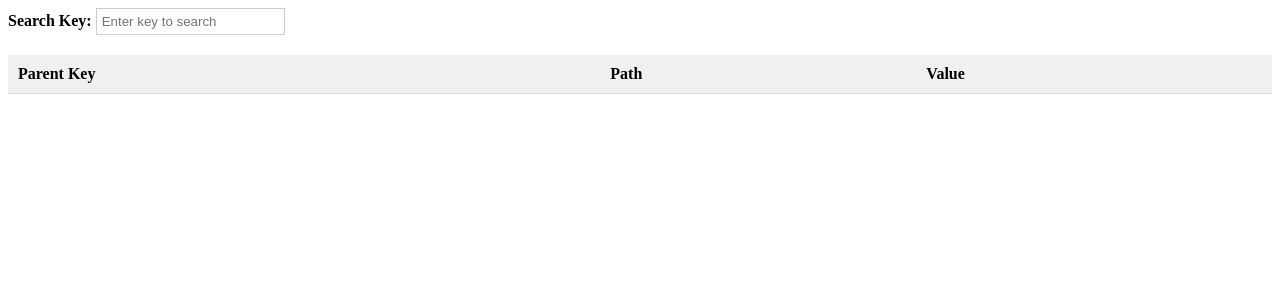
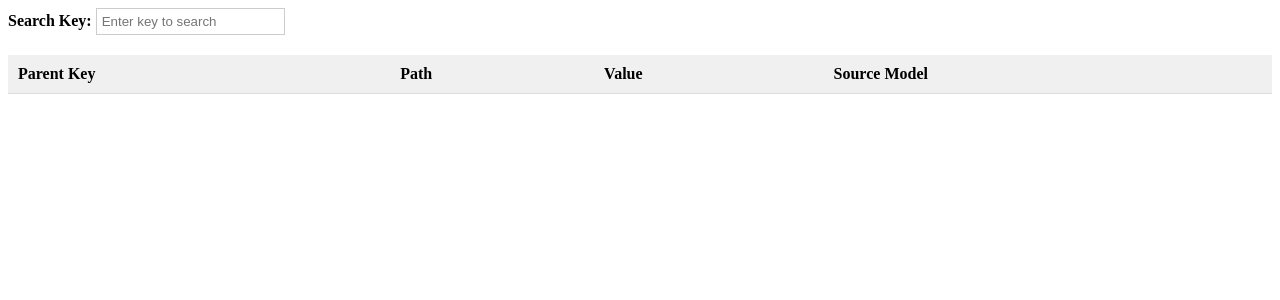
Before and after one commit to Mani-kumar-korra/all_my_files, a PHP site: template Config/Task/view/adminhtml/templates/config.phtml in a window 1280 px wide. Shown: the top 300 px of the page. Run offline with PHP 8.4, Linux system fonts and the light colour scheme; the template is opened without the code that fills it: most values are stand-ins (such as "Sample title", 1, 10 or a date in 2020); data that the repository does not hold is empty.

Commit message:
modified

```diff
--- a/Config/Task/Block/Adminhtml/Index.php
+++ b/Config/Task/Block/Adminhtml/Index.php
@@ -81,7 +81,9 @@ class Index extends Template
     {
         // Call getElement with the provided key
         $custom = $this->configStructure->getElement($key);
+
         $custom = $custom->getData();
+
         if (isset($custom['source_model'])) {
             $result = $custom['source_model'] === Yesno::class ? true : false;
             if ($result) {
--- a/Config/Task/view/adminhtml/templates/config.phtml
+++ b/Config/Task/view/adminhtml/templates/config.phtml
@@ -60,6 +60,7 @@
         <th>Parent Key</th>
         <th>Path</th>
         <th>Value</th>
+        <th>Source Model</th>
     </tr>
     </thead>
     <tbody>
@@ -70,6 +71,7 @@
             <td><?= $data['parent_key'] ?></td>
             <td><?= $data['key'] ?></td>
             <td><?= $data['value'] ?></td>
+            <td><?= $data['source_model'] ?></td>
         </tr>
     <?php endforeach; ?>
     </tbody>
```
